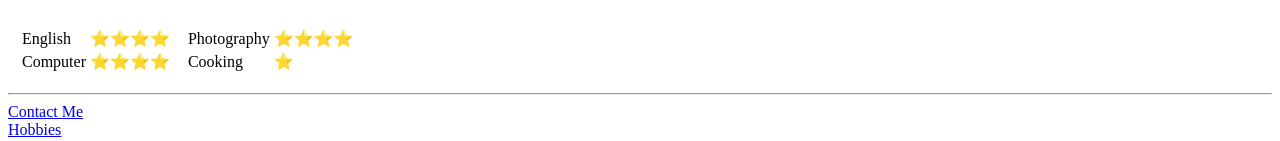
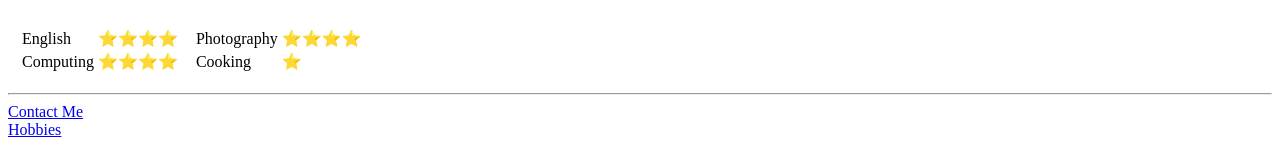
Before and after one commit to delonelikesdevelopment/personal-site, a plain HTML site: page index.html in a window 1280 px wide. Shown: the part 915-1056 px from the top of the page. Drawn offline with Linux system fonts and the light colour scheme.

Commit message:
Text update
Updated text "Computer" in the skills table to "Computing".

```diff
--- a/index.html
+++ b/index.html
@@ -55,7 +55,7 @@
                   <td>⭐⭐⭐⭐</td>
                 </tr>
                 <tr>
-                  <td>Computer</td>
+                  <td>Computing</td>
                   <td>⭐⭐⭐⭐</td>
                 </tr>
               </tbody>
```
